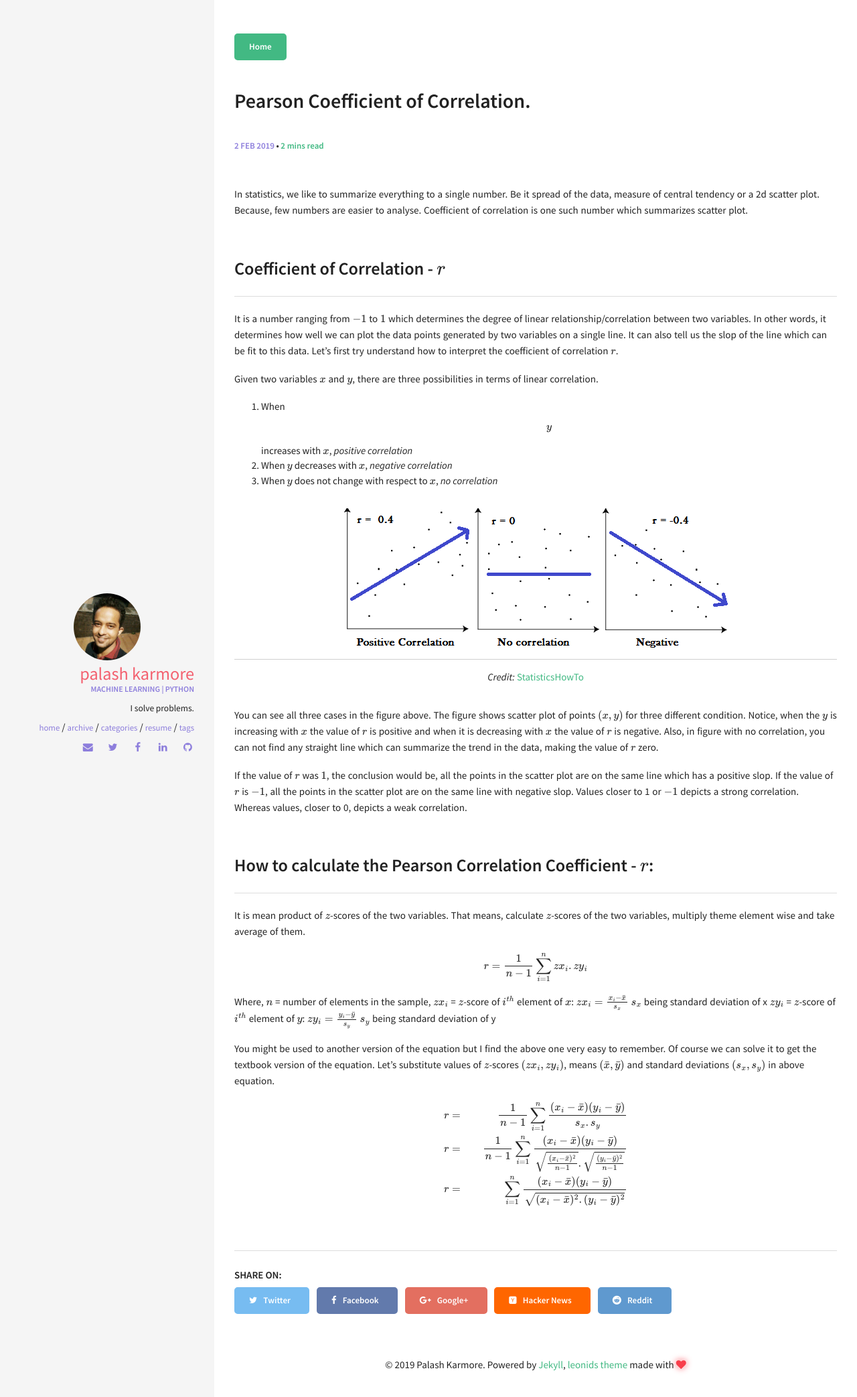
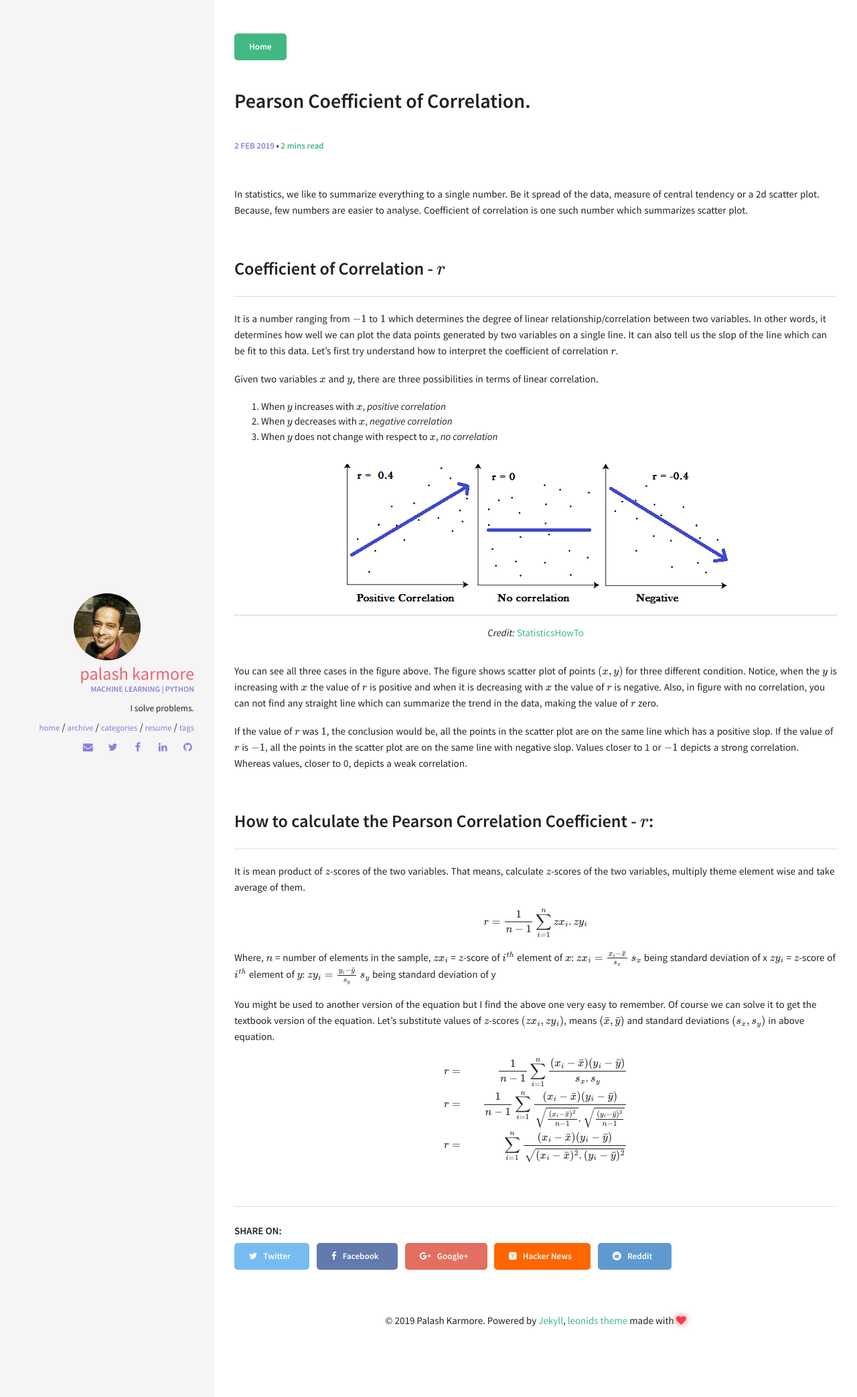
Before and after one commit to palash247/palash247.github.io, a Jekyll site: the page built from _posts/2019-02-02-intuition-behind-coefficient-of-correlation-r.md, in a window 1280 px wide. Shown: the top 2086 px of the page at 67% size. Built offline with Jekyll 4.4.1, drawn with Linux system fonts in a browser that asks for light colours; formulas are drawn with MathJax 3; comment, search, counter and statistics services are not loaded.

```diff
--- a/_posts/2019-02-02-intuition-behind-coefficient-of-correlation-r.md
+++ b/_posts/2019-02-02-intuition-behind-coefficient-of-correlation-r.md
@@ -23,7 +23,7 @@ It is a number ranging from $-1$ to $1$ which determines the degree of linear re
 
 Given two variables $x$ and $y$, there are three possibilities in terms of linear correlation.
 
-1. When \$$y$$ increases with $x$, *positive correlation*
+1. When \(y\) increases with $x$, *positive correlation*
 2. When $y$ decreases with $x$, *negative correlation*
 3. When $y$ does not change with respect to $x$, *no correlation*
 
```
